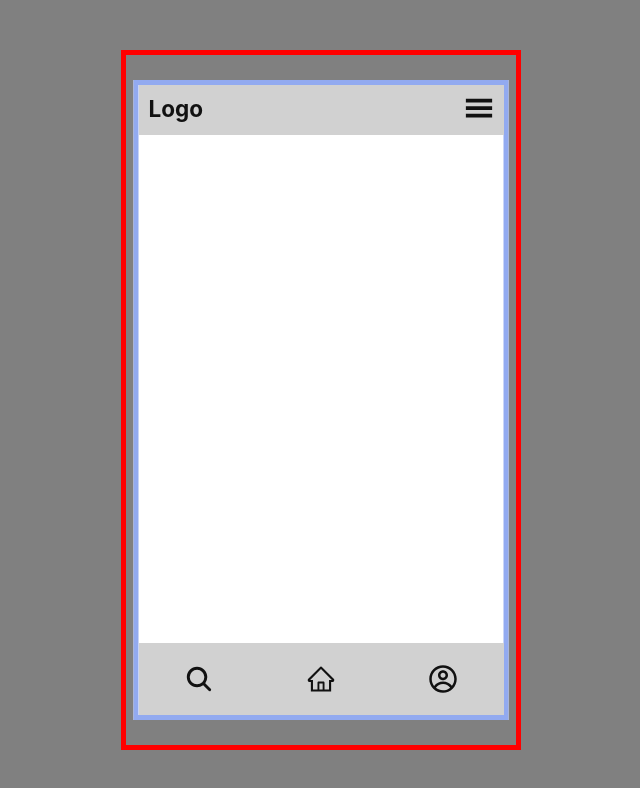
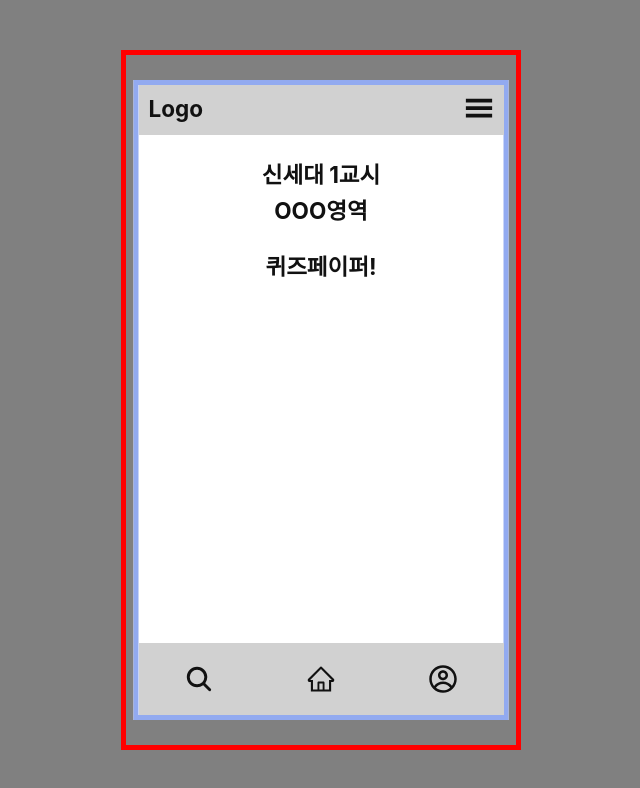
Before and after one commit to zubetcha/Final-project, a React (Create React App) app: page /quiz in a window 1280 px wide. Shown: the top 788 px of the page, without its empty margins (439-1079 px from the left). Built offline with nearby package versions, Linux system fonts and the light colour scheme.

Commit message:
[Design]추가 Quiz페이지 작업

```diff
--- a/src/components/MobileFrame.css
+++ b/src/components/MobileFrame.css
@@ -31,3 +31,9 @@
   background-color: #fff;
   /* margin: 270px 10px 300px 10px; */
 }
+
+.Container {
+  width: 100%;
+  height: 100%;
+  padding: 62px 10px 82px;
+}
--- a/src/components/MobileFrame.js
+++ b/src/components/MobileFrame.js
@@ -10,7 +10,9 @@ const MobileFrame = ({ children }) => {
       <div className="WebFullFrame">
         <div className="MobileFullFrame">
           <Header />
-          {children}
+          <div className="Container">
+            <div>{children}</div>
+          </div>
           <Footer />
         </div>
       </div>
--- /dev/null
+++ b/src/components/QuizPaper.js
@@ -0,0 +1,15 @@
+import React from 'react'
+
+const QuizPaper = (props) => {
+  return (
+    <>
+      <div>
+        <div>
+          <h2>퀴즈페이퍼!</h2>
+        </div>
+      </div>
+    </>
+  )
+}
+
+export default QuizPaper
--- a/src/pages/Quiz.js
+++ b/src/pages/Quiz.js
@@ -1,13 +1,31 @@
 import React from 'react'
+import styled from 'styled-components'
+
+import QuizPaper from '../components/QuizPaper'
 
 const Quiz = (props) => {
   return (
     <>
-      <div>
-        <p>퀴즈</p>
-      </div>
+      <Wrapper>
+        <div style={{ padding: '10px 0' }}>
+          <h2 style={{ textAlign: 'center' }}>
+            신세대 1교시 <br /> OOO영역
+          </h2>
+        </div>
+        <div style={{ paddingTop: '10px' }}>
+          <QuizPaper />
+        </div>
+      </Wrapper>
     </>
   )
 }
 
+const Wrapper = styled.div`
+  width: 100%;
+  height: 100%;
+  display: flex;
+  flex-direction: column;
+  align-items: center;
+`
+
 export default Quiz
```
